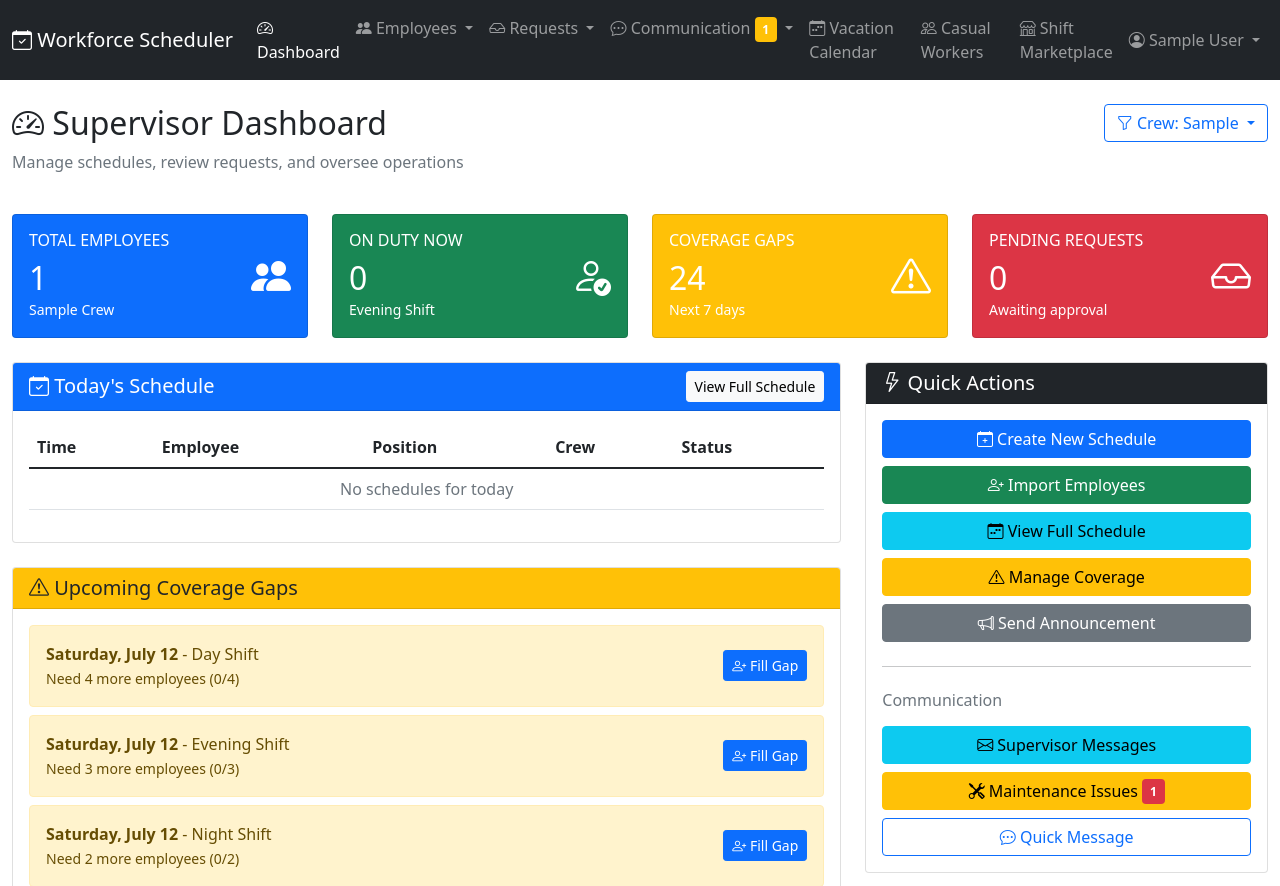
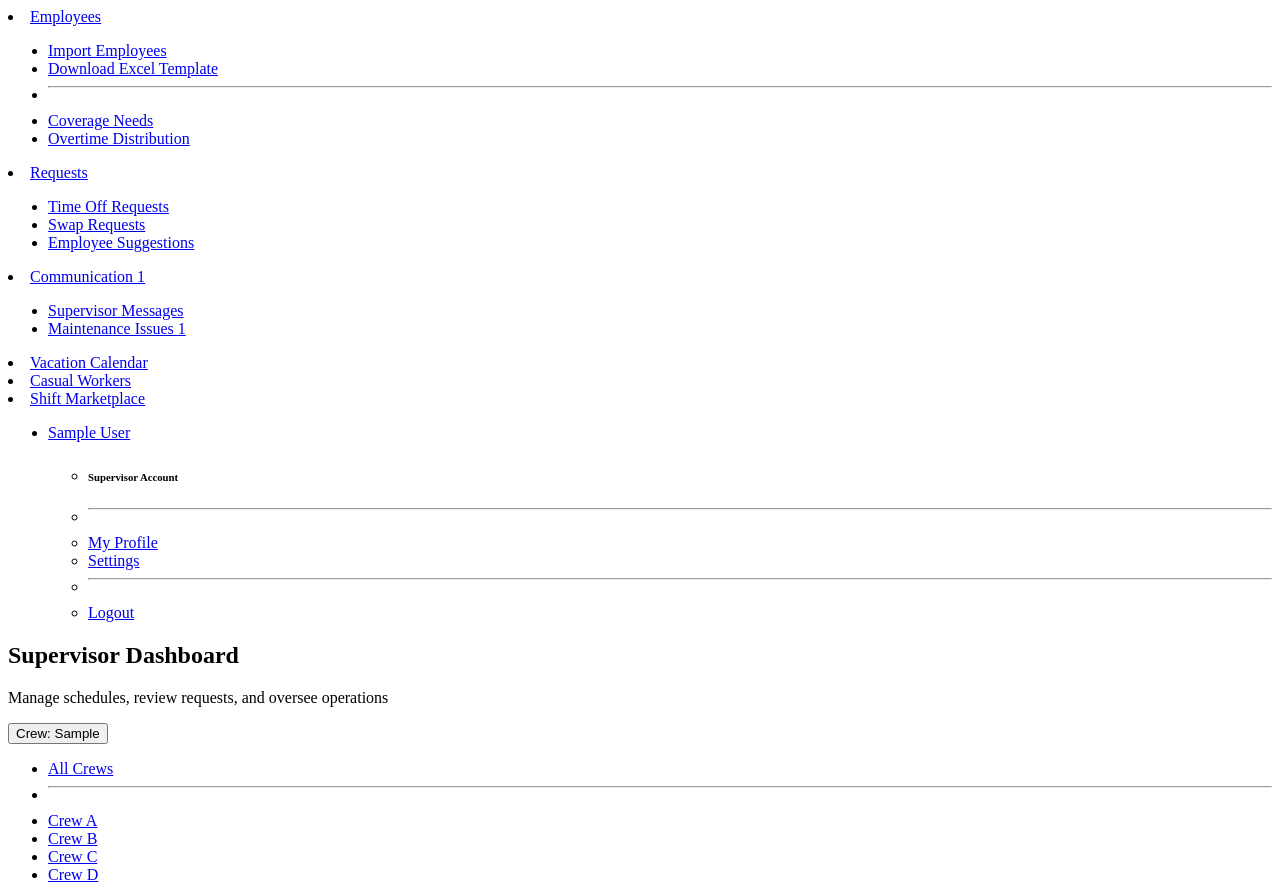
Before and after one commit to Hyperiongate/Workforce-Scheduler, a Flask app: page /dashboard in a window 1280 px wide. Shown: the top 886 px of the page. Run offline with Flask 3, Linux system fonts and the light colour scheme; a user stored in the database is signed in; tables that the repository leaves empty hold one stand-in row (values such as "Sample post").

Commit message:
Update dashboard.html

```diff
--- a/templates/dashboard.html
+++ b/templates/dashboard.html
@@ -1,29 +1,3 @@
-<!DOCTYPE html>
-<html lang="en">
-<head>
-    <meta charset="UTF-8">
-    <meta name="viewport" content="width=device-width, initial-scale=1.0">
-    <title>Supervisor Dashboard - Workforce Scheduler</title>
-    <link href="https://cdn.jsdelivr.net/npm/bootstrap@5.1.3/dist/css/bootstrap.min.css" rel="stylesheet">
-    <link rel="stylesheet" href="https://cdn.jsdelivr.net/npm/bootstrap-icons@1.10.0/font/bootstrap-icons.css">
-</head>
-<body>
-    <nav class="navbar navbar-expand-lg navbar-dark bg-dark">
-        <div class="container-fluid">
-            <a class="navbar-brand" href="/">
-                <i class="bi bi-calendar-check"></i> Workforce Scheduler
-            </a>
-            <button class="navbar-toggler" type="button" data-bs-toggle="collapse" data-bs-target="#navbarNav">
-                <span class="navbar-toggler-icon"></span>
-            </button>
-            <div class="collapse navbar-collapse" id="navbarNav">
-                <ul class="navbar-nav me-auto">
-                    <li class="nav-item">
-                        <a class="nav-link active" href="/dashboard">
-                            <i class="bi bi-speedometer2"></i> Dashboard
-                        </a>
-                    </li>
-
 <!-- Employee Management Dropdown -->
                 <li class="nav-item dropdown">
                     <a class="nav-link dropdown-toggle" href="#" id="employeeDropdown" role="button" data-bs-toggle="dropdown">
@@ -88,15 +62,11 @@
                             <i class="bi bi-tools"></i> Maintenance Issues
                             <span class="badge bg-info" id="maintenanceBadge" style="display: none;">0</span>
                         </a></li>
-                            <li><hr class="dropdown-divider"></li>
-                            <li><a class="dropdown-item" href="/admin/maintenance-managers">
-                                <i class="bi bi-person-gear"></i> Manage Maintenance Staff
-                            </a></li>
                     </ul>
                 </li>
 
                 <li class="nav-item">
-                        <a class="nav-link" href="/vacation/calendar">
+                    <a class="nav-link" href="/vacation-calendar">
                         <i class="bi bi-calendar-week"></i> Vacation Calendar
                     </a>
                 </li>
@@ -643,5 +613,3 @@
         }
     });
 </script>
-</body>
-</html>
```
Lines whose indentation alone changed are shown as unchanged.
